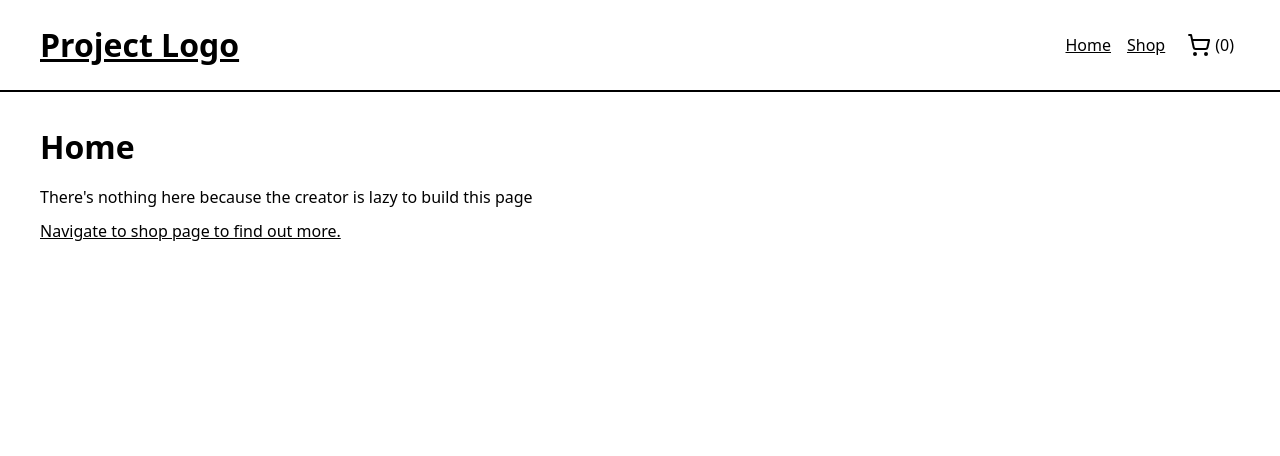
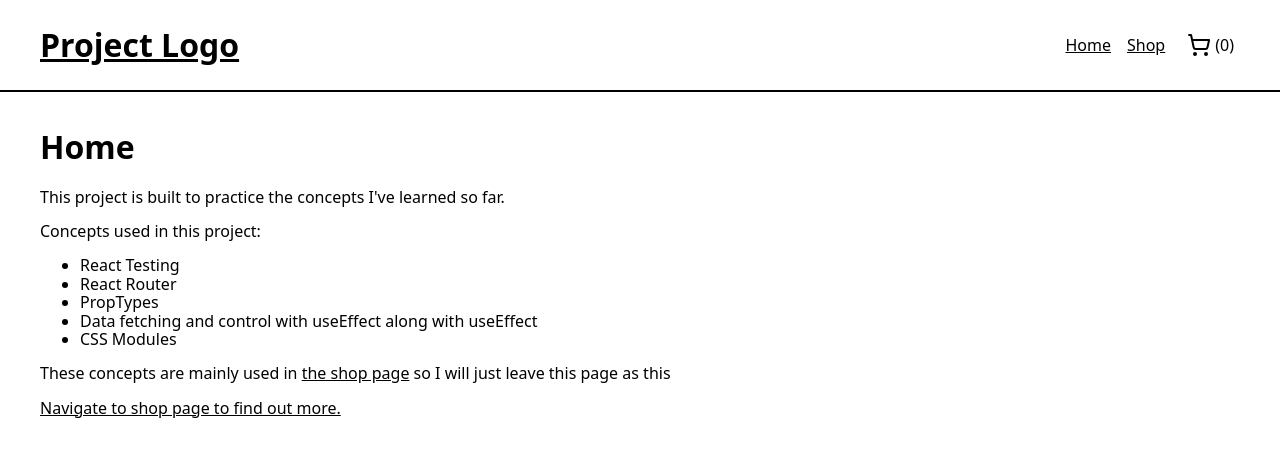
Before and after one commit to tyj916/shopping-cart, a React (Vite) app: page / in a window 1280 px wide. Shown: the top 456 px of the page. Built offline with nearby package versions, Linux system fonts and the light colour scheme.

Commit message:
Update text

```diff
--- a/src/components/Cart.jsx
+++ b/src/components/Cart.jsx
@@ -41,7 +41,7 @@ function Cart({ items, handleClear, handleClose }) {
       <h2 className={styles['total-price']}>Total: ${totalPrice}</h2>
       <div className={styles.buttons}>
         <button type='button' onClick={handleClear}>Clear</button>
-        <button type='button' onClick={() => alert('Checkout done.\nPS: This function is not within current learning scope.')}>Checkout</button>
+        <button type='button' onClick={() => alert('Checkout done.\nPS: This function is not done because this is not within current learning scope.')}>Checkout</button>
       </div>
     </div>
   )
--- a/src/components/Home.jsx
+++ b/src/components/Home.jsx
@@ -4,7 +4,16 @@ function Home() {
   return (
     <div>
       <h1>Home</h1>
-      <p>There&apos;s nothing here because the creator is lazy to build this page</p>
+      <p>This project is built to practice the concepts I&apos;ve learned so far.</p>
+      <p>Concepts used in this project:</p>
+      <ul>
+        <li>React Testing</li>
+        <li>React Router</li>
+        <li>PropTypes</li>
+        <li>Data fetching and control with useEffect along with useEffect</li>
+        <li>CSS Modules</li>
+      </ul>
+      <p>These concepts are mainly used in <Link to='shop'>the shop page</Link> so I will just leave this page as this</p>
       <Link to='shop'>Navigate to shop page to find out more.</Link>
     </div>
   );
```
